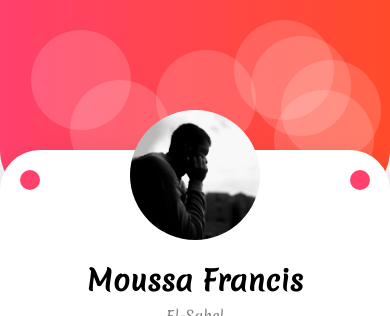
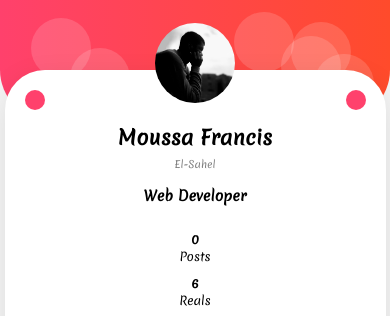
Before and after one commit to MoussaxFranciss/portfolio2, a plain HTML site: page index.html in a window 390 px wide. Shown: the top 316 px of the page. Drawn offline with Linux system fonts and the light colour scheme.

Commit message:
Add files via upload

```diff
--- a/style.css
+++ b/style.css
@@ -84,3 +84,81 @@ h1 {
   margin-top: 20px;
   font-size: 14px;
 }
+
+@media (max-width: 768px) {
+  .header {
+    height: 150px;
+  }
+
+  .circle {
+    width: 80px;
+    height: 80px;
+  }
+
+  .card {
+    max-width: 90%;
+    padding: 20px;
+  }
+
+  .profile-img {
+    width: 100px;
+    height: 100px;
+  }
+
+  h1 {
+    font-size: 24px;
+  }
+
+  .location {
+    font-size: 12px;
+  }
+
+  .title {
+    font-size: 16px;
+  }
+
+  .stats {
+    flex-direction: column;
+    align-items: center;
+  }
+
+  .stats div {
+    margin: 5px 0;
+  }
+}
+
+@media (max-width: 480px) {
+  .header {
+    height: 120px;
+  }
+
+  .circle {
+    width: 60px;
+    height: 60px;
+  }
+
+  .card {
+    padding: 15px;
+  }
+
+  .profile-img {
+    width: 80px;
+    height: 80px;
+  }
+
+  h1 {
+    font-size: 20px;
+  }
+
+  .location {
+    font-size: 10px;
+  }
+
+  .title {
+    font-size: 14px;
+  }
+
+  .stats {
+    font-size: 12px;
+  }
+}
```
